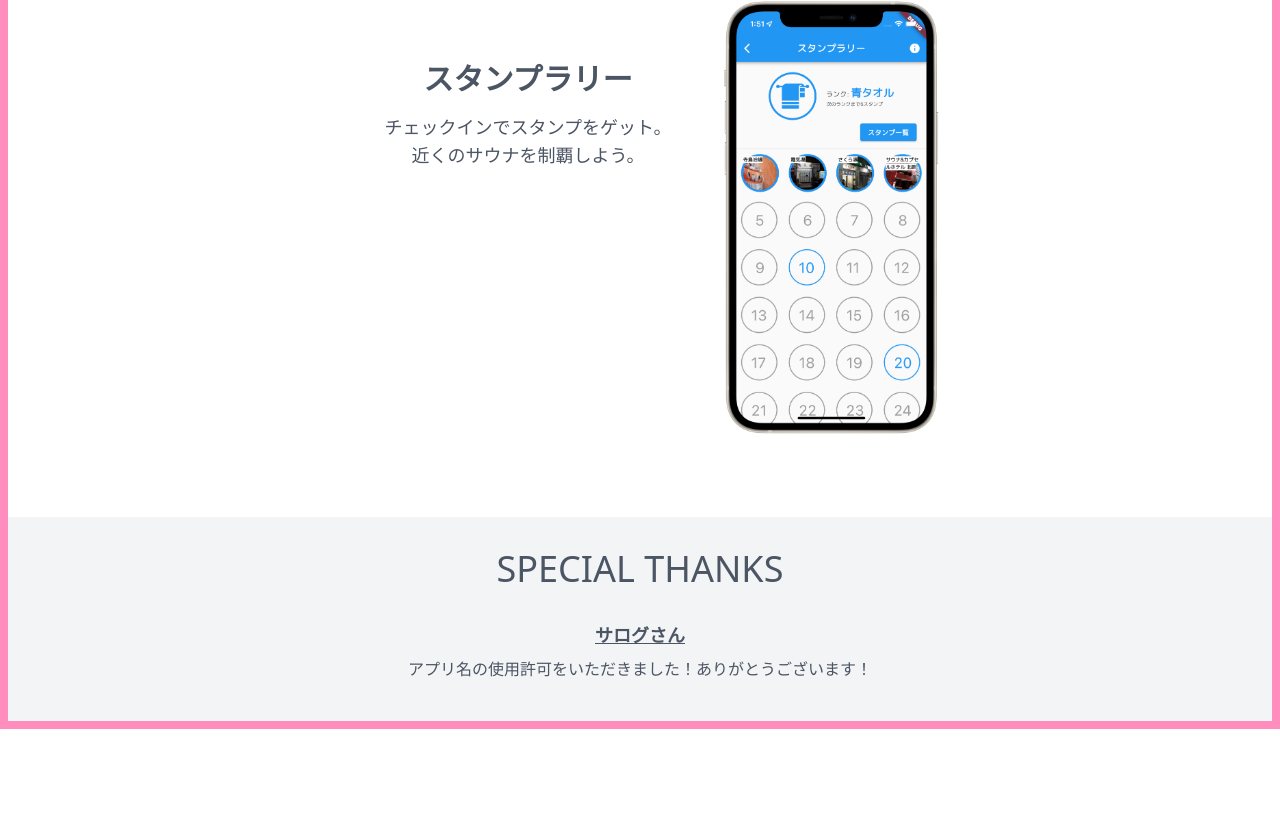
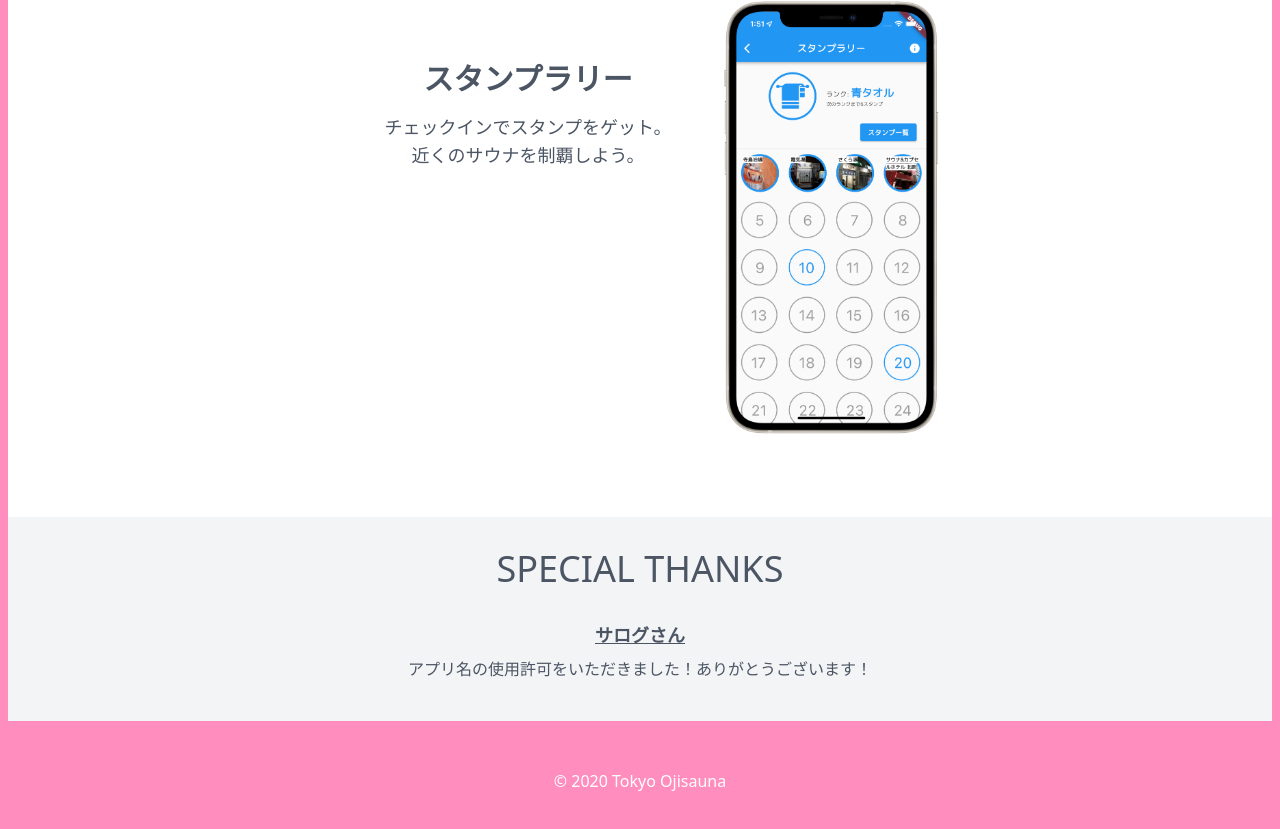
Before and after one commit to ibuibu/salog-site, a React (Vite) app: page / in a window 1280 px wide. Shown: the part 2098-2927 px from the top of the page. Before the commit the page ends 2827 px from the top, so only its background shows below. Built offline with nearby package versions, Linux system fonts and the light colour scheme.

Commit message:
Add copyright

```diff
--- a/src/App.tsx
+++ b/src/App.tsx
@@ -145,9 +145,16 @@ function App() {
           </p>
         </>
       </section>
-      {/* <section className="p-12 bg-salog-pink text-white">
-        <h1 className="text-3xl font-bold">さあ、サログをはじめよう</h1>
-      </section> */}
+      <section className="p-12 bg-salog-pink text-white">
+        {/* <h1 className="text-3xl font-bold">さあ、サログをはじめよう</h1> */}
+        <a
+          rel="noopener noreferrer"
+          target="_blank"
+          href="https://ojisauna.com"
+        >
+          © 2020 Tokyo Ojisauna
+        </a>
+      </section>
     </main>
   );
 }
```
